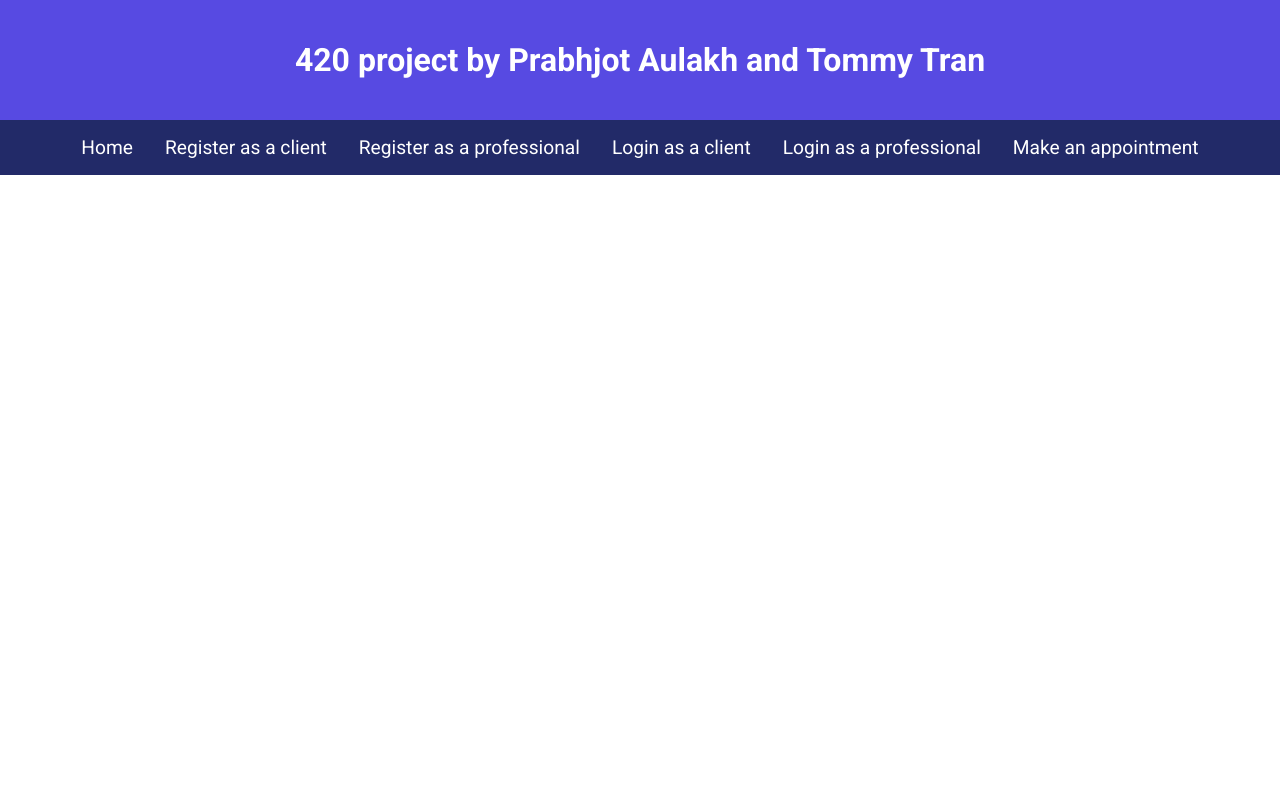
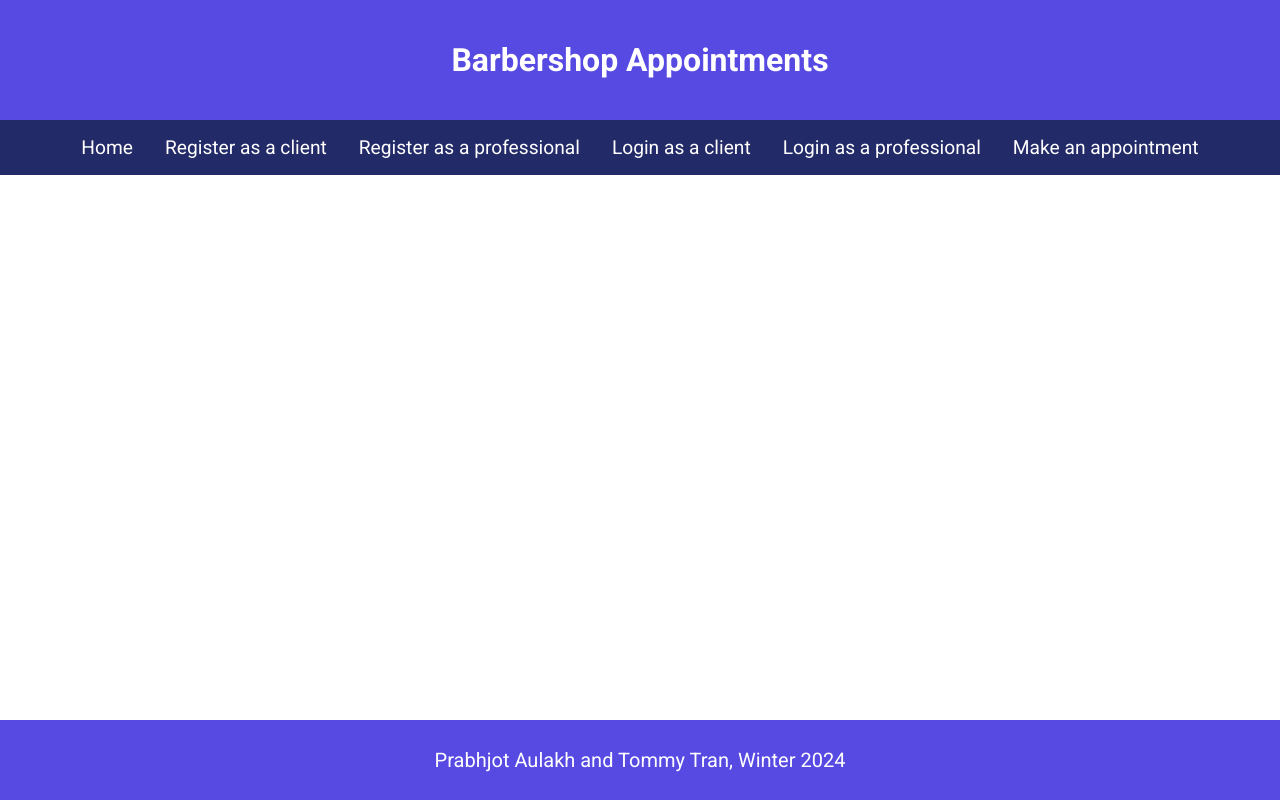
Before and after one commit to prabhjotaulakh159/barbershop-appointment-system, a Flask app: page / in a window 1280 px wide. Run offline with Flask 3, Linux system fonts and the light colour scheme.

Commit message:
Added footer

```diff
--- a/appointment_app/static/styles.css
+++ b/appointment_app/static/styles.css
@@ -48,3 +48,16 @@ a:hover {
     color: #ffffff;
     font-size: 1.2rem;
 }
+
+.footer {
+    position: fixed;
+    width: 100%;
+    height: 10%;
+    bottom: 0;
+    background-color: var(--light-blue);
+    display: flex;
+    align-items: center;
+    justify-content: center;
+    color: #ffffff;
+    font-size: 1.25rem;
+}
--- a/appointment_app/templates/base.html
+++ b/appointment_app/templates/base.html
@@ -8,7 +8,7 @@
     </head>
     <body>
         <header class='header'>
-            <h1>420 project by Prabhjot Aulakh and Tommy Tran</h1>
+            <h1>Barbershop Appointments</h1>
         </header>
         <nav class='navigation'>
             <a href="{{ url_for('main.home') }}">Home</a>
@@ -26,5 +26,8 @@
         {% block content %}
             <!-- overriden -->
         {% endblock content %}
+        <footer class='footer'>
+            <span>Prabhjot Aulakh and Tommy Tran, Winter 2024</span>
+        </footer>
     </body>
 </html>
```
